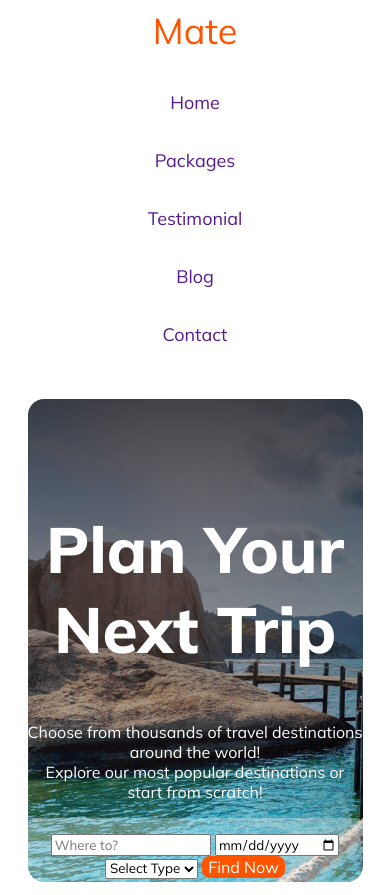
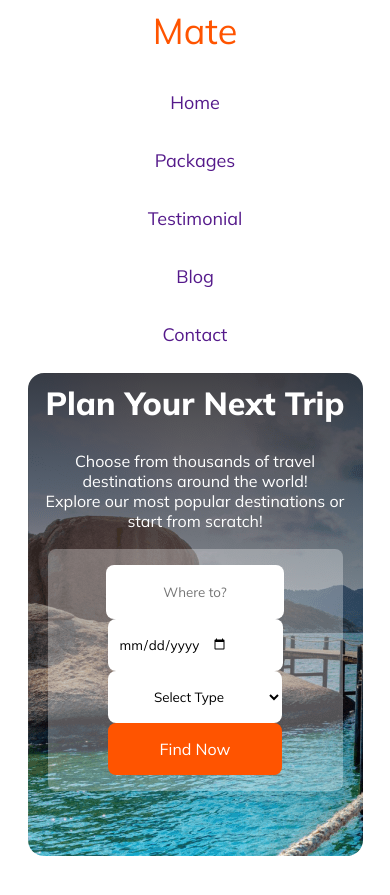
Before and after one commit to sa88ir/second-assignment, a plain HTML site: page index.html in a window 390 px wide. Shown: the part 93-988 px from the top of the page. After the commit the page ends 957 px from the top, so only its background shows below. Drawn offline with Linux system fonts and the light colour scheme.

Commit message:
banner respnsiveness fixed

```diff
--- a/index.html
+++ b/index.html
@@ -35,9 +35,9 @@
 
                 <div class="banner-inputs">
                     <form action="">
-                        <input type="name" name="" id="" placeholder="Where to?">
-                        <input type="date" name="" id="" placeholder="When?">
-                        <select name="" id="">
+                        <input type="name" name="form-i" id="" placeholder="Where to?">
+                        <input type="date" name="form-i" id="" placeholder="When?">
+                        <select name="form-i" id="">
                             <option value="">Select Type </option>
                         </select>
                         <button class="btn-primary">Find Now</button>
--- a/styles/style.css
+++ b/styles/style.css
@@ -13,6 +13,9 @@
     font-size: 16px;
     border: 0;
     cursor: pointer;
+    width: 174px;
+    height: 52px;
+
 }
 
 /* Navigation Styles */
@@ -61,6 +64,7 @@
     align-items: center;
 }
 
+
 /* Banner Styles */
 .Banner-Section {
     max-width: 1200px;
@@ -92,13 +96,35 @@
 .banner-inputs {
     display: inline-flex;
     padding: 16px;
+    margin-right: 20px;
     align-items: flex-start;
     gap: 24px;
     border-radius: 8px;
     background: rgba(255, 255, 255, 0.30);
 }
 
+.banner-inputs form input {
+    width: 174px;
+    height: 52px;
+    border-radius: 8px;
+    background: #FFF;
+    display: inline-flex;
+    align-items: center;
+    text-align: center;
+    border: 0;
 
+}
+.banner-inputs select{
+    width: 174px;
+    height: 52px;
+    border-radius: 8px;
+    background: #FFF;
+    display: inline-flex;
+    align-items: center;
+    text-align: center;
+    border: 0;
+
+}
 /* Responsive Styles */
 
 @media screen and (max-width:600px) {
@@ -114,12 +140,57 @@
         flex-direction: column;
         margin-top: 120px;
     }
-    .Banner-Section{
+
+    .Banner-Section {
         width: 335px;
         height: 483px;
         flex-shrink: 0;
         border-radius: 16px;
         background: linear-gradient(180deg, rgba(19, 19, 24, 0.80) 0%, rgba(19, 19, 24, 0.00) 100%), url('../images/banner.png');
     }
+    .banner h1 {
+        padding-top: 10px;
+        font-size: 32px;
+    }
+    .banner p {
+        color: #FFF;
+        text-align: center;
+        font-family: Mulish;
+        font-size: 16px;
+        padding: 2px;
+    }
+
+    .banner-inputs form input {
+        width: 50%;
+        height: 50%px;
+        border-radius: 2px;
+        background: #FFF;
+        display: inline-flex;
+        align-items: center;
+        text-align: center;
+        border: 0;
+}
+.banner-inputs form input {
+    width: 174px;
+    height: 52px;
+    border-radius: 8px;
+    background: #FFF;
+    display: inline-flex;
+    align-items: center;
+    text-align: center;
+    border: 0;
 
 }
+.banner-inputs {
+    display: inline-flex;
+    padding: 16px;
+    margin-right: 20px;
+    margin-left: 20px;
+    align-items: flex-start;
+    gap: 24px;
+    border-radius: 8px;
+    background: rgba(255, 255, 255, 0.30);
+
+}
+
+}
```
